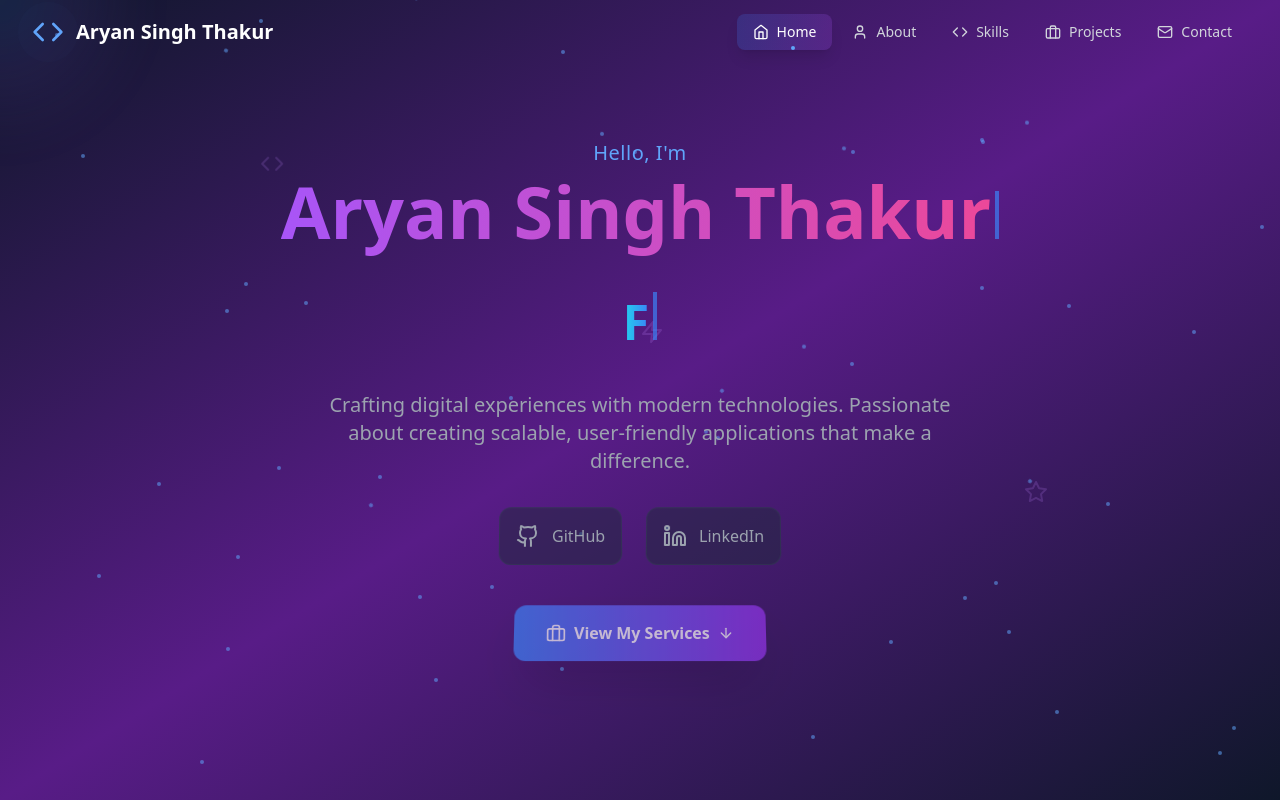
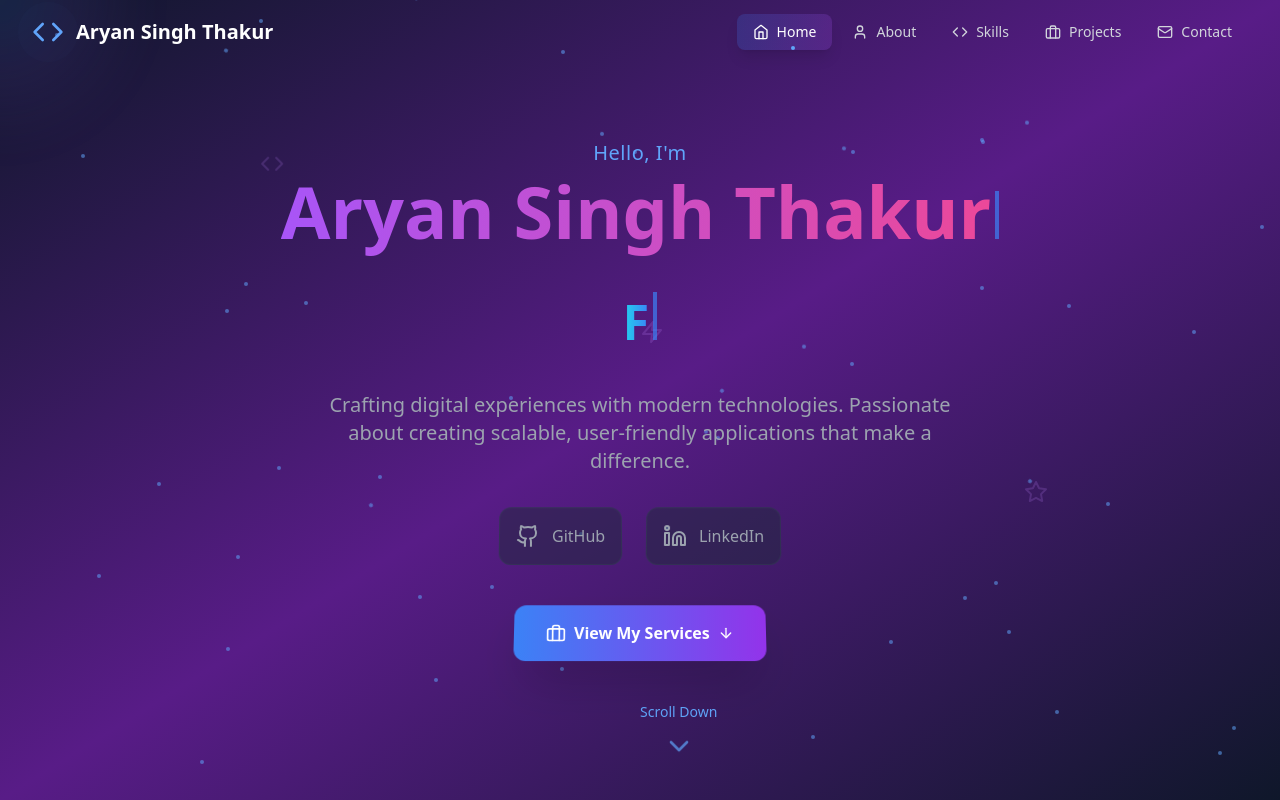
Before and after one commit to heyoaryan/aryan-portfolio, a React (Vite) app: page / in a window 1280 px wide. Shown: the top 800 px of the page. Built offline with nearby package versions, Linux system fonts and the light colour scheme.

Commit message:
Updated Hero.tsx

```diff
--- a/src/components/Hero.tsx
+++ b/src/components/Hero.tsx
@@ -190,7 +190,7 @@ const Hero: React.FC = () => {
             <div className="mt-8 sm:mt-10">
               <button
                 onClick={handleServiceClick}
-                className="group bg-gradient-to-r from-blue-500 to-purple-600 text-white px-6 sm:px-8 py-3 sm:py-4 rounded-xl font-semibold hover:from-blue-600 hover:to-purple-700 transition-all duration-300 hover:scale-105 shadow-2xl flex items-center space-x-2 mx-auto transform-gpu animate-pulse"
+                className="group bg-gradient-to-r from-blue-500 to-purple-600 text-white px-6 sm:px-8 py-3 sm:py-4 rounded-xl font-semibold hover:from-blue-600 hover:to-purple-700 transition-all duration-300 hover:scale-105 shadow-2xl flex items-center space-x-2 mx-auto transform-gpu"
                 style={{ transform: 'perspective(400px) rotateX(5deg)' }}
               >
                 <Briefcase className="w-5 h-5 group-hover:scale-110 transition-transform duration-300" />
@@ -202,6 +202,13 @@ const Hero: React.FC = () => {
         </div>
       </div>
 
+      {/* Enhanced Scroll Indicator */}
+      <div className="absolute bottom-6 sm:bottom-8 left-1/2 transform -translate-x-1/2 animate-bounce cursor-pointer">
+        <div className="flex flex-col items-center space-y-2">
+          <span className="text-blue-400 text-xs sm:text-sm font-medium">Scroll Down</span>
+          <ChevronDown className="w-6 h-6 sm:w-8 sm:h-8 text-blue-400 animate-pulse" />
+        </div>
+      </div>
     </section>
   );
 };
```
